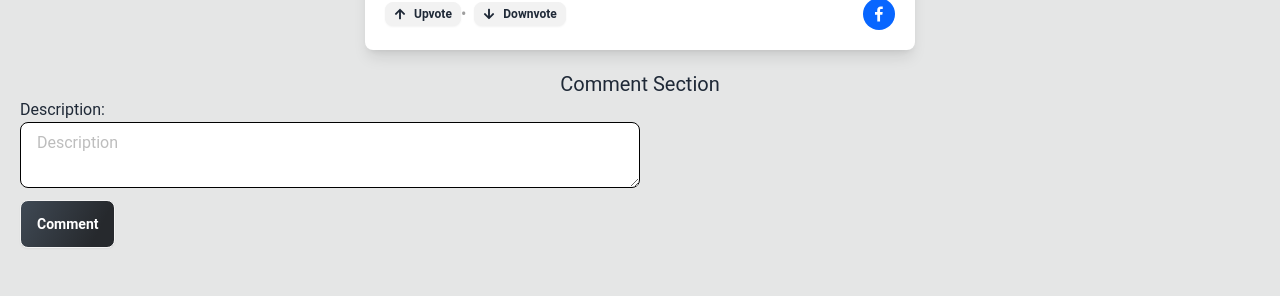
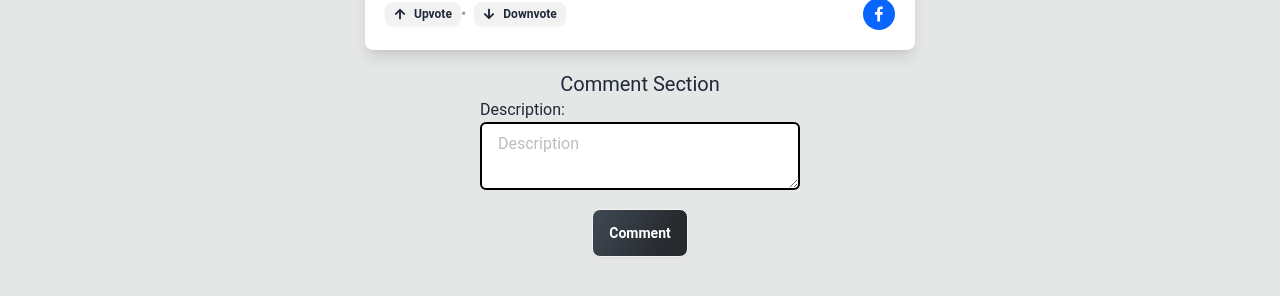
Before and after one commit to mdnasiruddin78/A12Client, a React (Vite) app: page /addPost/1 in a window 1280 px wide. Shown: the part 198-494 px from the top of the page. Built offline with nearby package versions, Linux system fonts and the light colour scheme; no server answers; sample sign-in values are in the browser's storage.

Commit message:
comment box design change

```diff
--- a/src/Components/CardDetails.jsx
+++ b/src/Components/CardDetails.jsx
@@ -144,18 +144,20 @@ const CardDetails = () => {
                     </div>
                 </div>
             </div>
-            <div>
-                <h3 className="text-xl text-center mt-5">Comment Section</h3>
+            <h3 className="text-xl text-center mt-5">Comment Section</h3>
+            <div className="flex justify-center">
                 <form onSubmit={handleSubmit(onSubmit)} className="space-y-3">
                     <div>
                         <p>Description:</p>
                         <textarea {...register("description", { required: true })}
                             type="text"
                             placeholder="Description"
-                            className='block lg:w-1/2 w-full px-4 py-2 text-gray-700 bg-white border rounded-lg  border-black  focus:border-blue-400 focus:ring-opacity-40  focus:outline-none focus:ring focus:ring-blue-300'
+                            className='px-4 py-2 w-80 border-2 border-black rounded-md text-gray-700'
                         />
                     </div>
+                    <div className="flex justify-center">
                     <button className="btn adminColor">Comment</button>
+                    </div>
                 </form>
             </div>
         </div>
```
